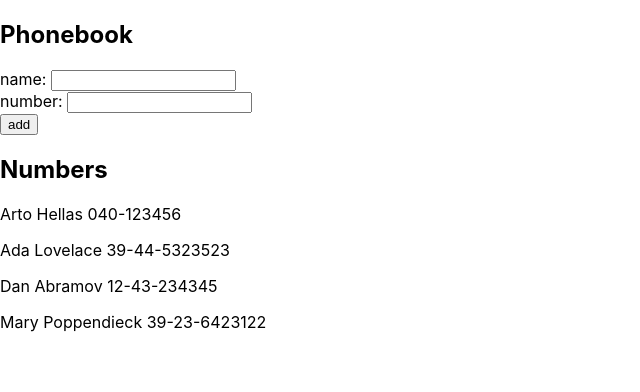
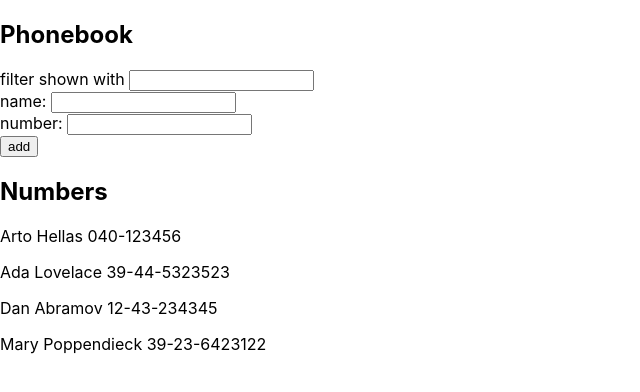
Before and after one commit to vjohndo/full-stack-open, a React (Create React App) app in the folder part02/phonebook/: page / in a window 1280 px wide. Shown: the top 392 px of the page, without its empty margins (0-640 px from the left). Built offline with nearby package versions, Linux system fonts and the light colour scheme.

Commit message:
[Part02] ex 2.10 complete

```diff
--- a/part02/phonebook/src/App.js
+++ b/part02/phonebook/src/App.js
@@ -1,4 +1,7 @@
 import { useState } from 'react'
+import PersonForm from './components/PersonForm'
+import Filter from './components/Filter'
+import Persons from './components/Persons'
 
 const App = () => {
   const [persons, setPersons] = useState([
@@ -12,6 +15,9 @@ const App = () => {
     name: "",
     number: ""
   })
+
+  const [nameFilter, setNameFilter] = useState("")
+
 
   const handleSubmit = (event) => {
     event.preventDefault()
@@ -34,26 +40,27 @@ const App = () => {
     })
   }
 
+  const handleFilter = (event) => {
+    const newNameFilter = event.target.value
+    setNameFilter(newNameFilter)
+  }
+
+  const filteredPersons = () => persons.filter((person) => {
+    const name = person.name.toLowerCase()
+    const searchTerm = nameFilter.toLowerCase()
+    return (name.includes(searchTerm))
+  })
+
+  const personsToShow = nameFilter ? filteredPersons() : persons
+
   return (
     <div>
       <h2>Phonebook</h2>
-      <form onSubmit={handleSubmit}>
-        <div>
-          name: <input value={newPerson.name} name="name" onChange={handleChange}/>
-        </div>
-        <div>
-          number: <input value={newPerson.number} name="number" onChange={handleChange}/>
-        </div>
-        <div>
-          <button type="submit">add</button>
-        </div>
-      </form>
+      <Filter nameFilter={nameFilter} handleFilter={handleFilter} />
+      <PersonForm handleChange={handleChange} handleSubmit={handleSubmit} newPerson={newPerson} />
+
       <h2>Numbers</h2>
-      {persons.map(({name, number}) =>
-        <p key={number}>
-          {name} {number}
-        </p>
-      )}
+      <Persons personsToShow={personsToShow} />
     </div>
   )
 }
--- /dev/null
+++ b/part02/phonebook/src/components/Filter.js
@@ -0,0 +1,9 @@
+const Filter = ({nameFilter, handleFilter}) => {
+    return (
+        <form>
+            filter shown with <input value={nameFilter} onChange={handleFilter}/>
+        </form>
+    )
+}
+
+export default Filter
--- /dev/null
+++ b/part02/phonebook/src/components/PersonForm.js
@@ -0,0 +1,20 @@
+const PersonForm = (props) => {
+
+    const {newPerson, handleChange, handleSubmit} = props
+
+    return (
+    <form onSubmit={handleSubmit}>
+        <div>
+          name: <input value={newPerson.name} name="name" onChange={handleChange}/>
+        </div>
+        <div>
+          number: <input value={newPerson.number} name="number" onChange={handleChange}/>
+        </div>
+        <div>
+          <button type="submit">add</button>
+        </div>
+    </form>
+    )
+}
+
+export default PersonForm;
--- /dev/null
+++ b/part02/phonebook/src/components/Persons.js
@@ -0,0 +1,13 @@
+const Persons = ({ personsToShow }) => {
+    return (
+    <div>
+        {personsToShow.map(({ name, number }) =>
+            <p key={number}>
+                {name} {number}
+            </p>
+        )}
+    </div>
+    )
+}
+
+export default Persons
```
